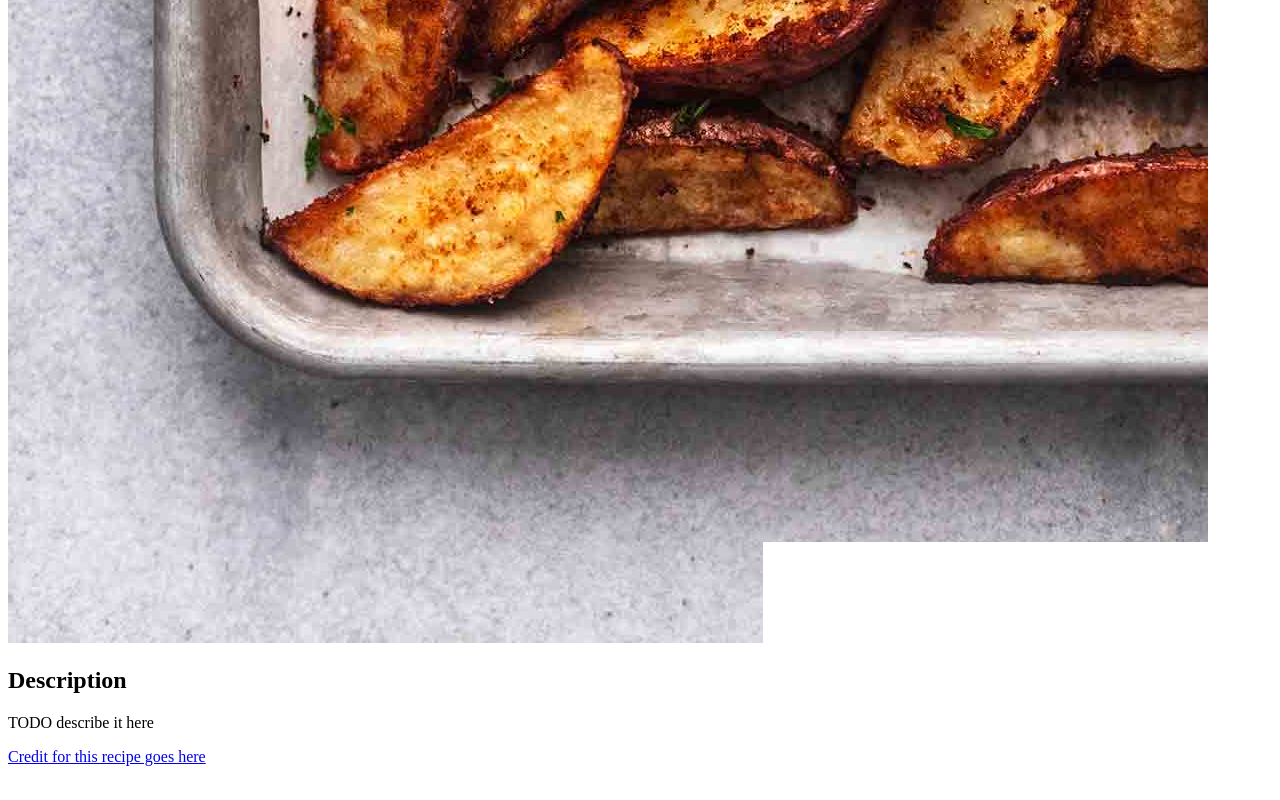
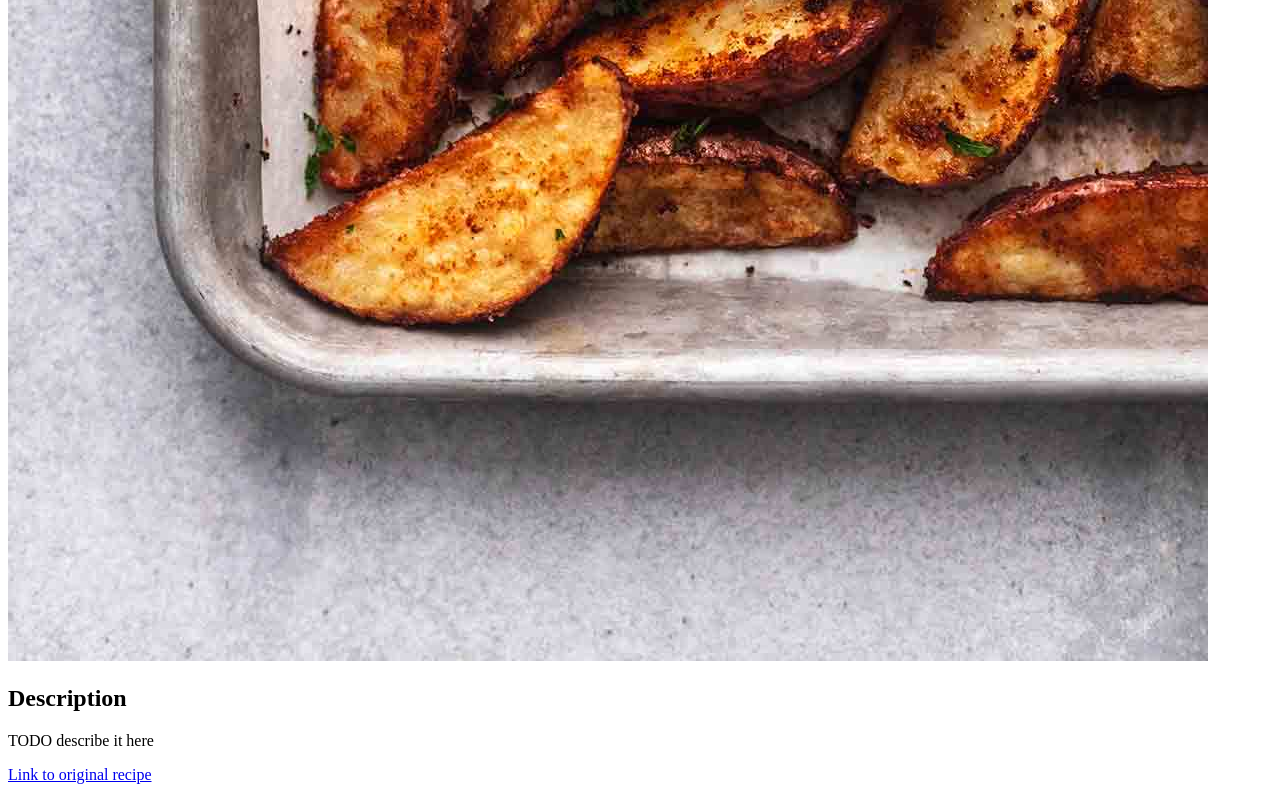
Before and after one commit to threenbe/odin-recipes-css, a plain HTML site: page recipes/potato-wedges.html in a window 1280 px wide. Shown: the part 1237-2037 px from the top of the page. Drawn offline with Linux system fonts and the light colour scheme.

Commit message:
Add proper credit for recipe

```diff
--- a/recipes/potato-wedges.html
+++ b/recipes/potato-wedges.html
@@ -9,6 +9,8 @@
   <body>
     <h1>Potato Wedges</h1>
 
+    <em>By Tiffany from <strong>Creme De La Crumb</strong></em>
+
     <img
       src="./images/potato-wedges.jpg"
       alt="Baked potato wedges"
@@ -19,7 +21,7 @@
     <p>TODO describe it here</p>
 
     <p>
-      <a href="https://www.lecremedelacrumb.com/best-potato-wedges-recipe/" target="_blank">Credit for this recipe goes here</a>
+      <a href="https://www.lecremedelacrumb.com/best-potato-wedges-recipe/" target="_blank">Link to original recipe</a>
     </p>
   </body>
 </html>
```
